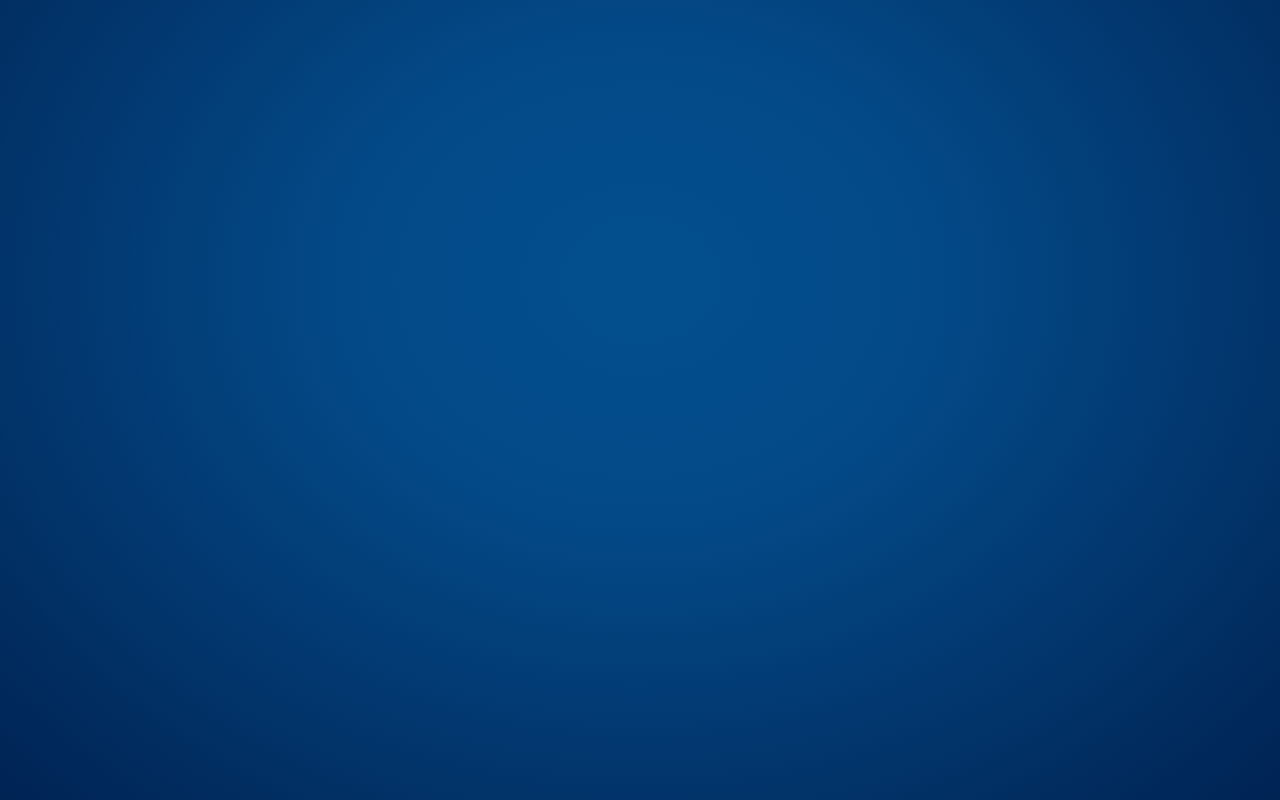
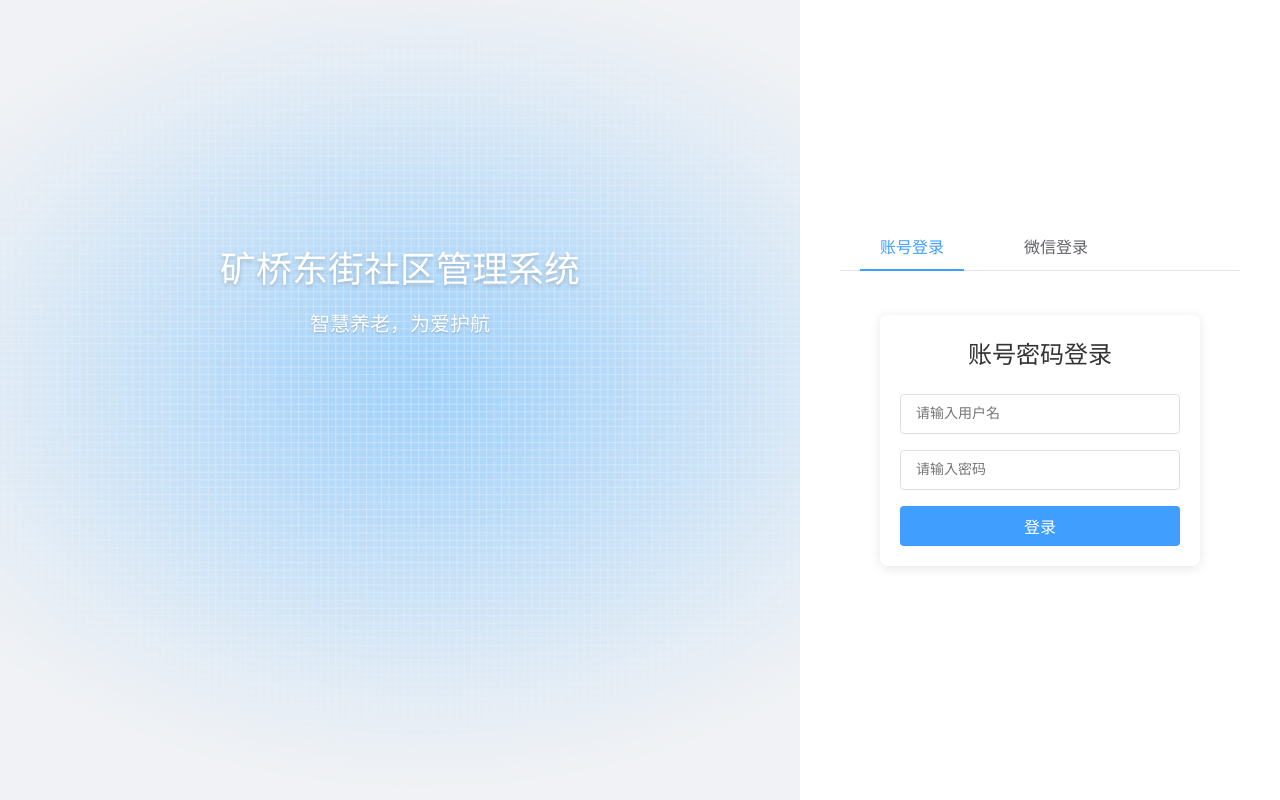
Before and after one commit to zhao-leo/kqtx-admin, a Vue app: page /login in a window 1280 px wide. Before the commit this address had no page. Built offline with nearby package versions, Linux system fonts and the light colour scheme.

Commit message:
✨ feat(Login): add login functionality with username/password and WeChat QR code

```diff
--- a/index.html
+++ b/index.html
@@ -5,6 +5,8 @@
   <meta charset="UTF-8">
   <link rel="icon" href="/favicon.ico">
   <meta name="viewport" content="width=device-width, initial-scale=1.0">
+  <script src="http://res.wx.qq.com/connect/zh_CN/htmledition/js/wxLogin.js"></script>
+
   <title>Vite App</title>
 </head>
 
--- /dev/null
+++ b/src/components/login/NameAndPassword.vue
@@ -0,0 +1,107 @@
+<template>
+  <div class="login-form">
+    <div class="form-header">账号密码登录</div>
+    <div class="form-content">
+      <div class="input-group">
+        <input type="text" v-model="username" placeholder="请输入用户名" class="login-input">
+      </div>
+      <div class="input-group">
+        <input type="password" v-model="password" placeholder="请输入密码" class="login-input">
+      </div>
+      <button class="login-btn" @click="handleLogin">
+        登录
+      </button>
+    </div>
+  </div>
+</template>
+
+<script setup>
+import { ref } from 'vue';
+import { useRouter } from 'vue-router';
+
+const router = useRouter();
+const username = ref('');
+const password = ref('');
+
+const handleLogin = async () => {
+  if (!username.value || !password.value) {
+    alert('请输入用户名和密码');
+    return;
+  }
+
+  try {
+    // TODO: 实现实际的登录逻辑
+    console.log('登录信息:', {
+      username: username.value,
+      password: password.value
+    });
+
+    // 模拟登录成功
+    router.push('/dashboard');
+  } catch (error) {
+    console.error('登录失败:', error);
+    alert('登录失败，请重试');
+  }
+};
+</script>
+
+<style scoped>
+.login-form {
+  width: 320px;
+  padding: 20px;
+  background: #fff;
+  border-radius: 8px;
+  box-shadow: 0 2px 12px rgba(0, 0, 0, 0.1);
+}
+
+.form-header {
+  font-size: 24px;
+  color: #333;
+  text-align: center;
+  margin-bottom: 24px;
+}
+
+.form-content {
+  margin-top: 20px;
+}
+
+.input-group {
+  margin-bottom: 16px;
+}
+
+.login-input {
+  width: 100%;
+  height: 40px;
+  padding: 0 15px;
+  border: 1px solid #dcdfe6;
+  border-radius: 4px;
+  font-size: 14px;
+  color: #606266;
+  transition: border-color 0.2s;
+}
+
+.login-input:focus {
+  border-color: #409eff;
+  outline: none;
+}
+
+.login-btn {
+  width: 100%;
+  height: 40px;
+  background-color: #409eff;
+  border: none;
+  border-radius: 4px;
+  color: white;
+  font-size: 16px;
+  cursor: pointer;
+  transition: background-color 0.2s;
+}
+
+.login-btn:hover {
+  background-color: #66b1ff;
+}
+
+.login-btn:active {
+  background-color: #3a8ee6;
+}
+</style>
--- /dev/null
+++ b/src/components/login/WeiXinQRcode.vue
@@ -0,0 +1,124 @@
+<template>
+  <div class="qrcode-login">
+    <div v-if="isLoading" class="loading">
+      <img src="@/assets/images/loading.gif" alt="加载中" class="loading-img">
+    </div>
+    <div v-else class="qrcode-wrapper">
+      <div id="wx-qrcode" class="qrcode-box">
+        <!-- 微信二维码将在这里显示 -->
+      </div>
+      <p class="qrcode-tip">请使用微信扫描二维码登录</p>
+      <p class="qrcode-refresh" @click="refreshQRCode">
+        二维码已失效？点击刷新
+      </p>
+    </div>
+  </div>
+</template>
+
+<script setup>
+import { ref, onMounted } from 'vue';
+
+const isLoading = ref(false);
+const wx_appid = import.meta.env.VITE_WX_APPID;
+const initWxLogin = () => {
+  if (typeof window.WxLogin === 'undefined') {
+    console.error('微信登录 SDK 未加载');
+    return;
+  }
+
+  isLoading.value = true;
+  try {
+    new window.WxLogin({
+      self_redirect: true,
+      id: "wx-qrcode",
+      appid: wx_appid,
+      scope: "snsapi_login",
+      redirect_uri: 'https%3A%2F%2Fpassport.yhd.com%2Fwechat%2Fcallback.do',
+      state: "STATE",
+      style: "black",
+    });
+  } catch (error) {
+    console.error('初始化微信登录失败:', error);
+  } finally {
+    isLoading.value = false;
+  }
+};
+
+const refreshQRCode = () => {
+  isLoading.value = true;
+  initWxLogin();
+};
+
+onMounted(() => {
+  initWxLogin();
+});
+</script>
+
+<style scoped>
+.qrcode-login {
+  width: 320px;
+  padding-bottom: 10px;
+  padding-top: 10px;
+  background: #fff;
+  border-radius: 8px;
+  box-shadow: 0 2px 12px rgba(0, 0, 0, 0.1);
+}
+
+.qrcode-wrapper {
+  text-align: center;
+}
+
+.qrcode-box {
+  width: 300px;
+  height: 400px;
+  margin: 0 auto;
+  position: relative;
+  overflow: hidden;
+  display: flex;
+  /* 添加这行 */
+  justify-content: center;
+  /* 添加这行 */
+  align-items: center;
+  /* 添加这行 */
+}
+
+/* 调整iframe大小 */
+.qrcode-box iframe {
+  position: absolute;
+  top: 50%;
+  left: 50%;
+  width: 300px;
+  height: 400px;
+  transform: scale(0.85);
+  transform-origin: center center;
+}
+
+.qrcode-tip {
+  margin-top: 16px;
+  color: #606266;
+  font-size: 14px;
+}
+
+.qrcode-refresh {
+  margin-top: 8px;
+  color: #409eff;
+  font-size: 14px;
+  cursor: pointer;
+}
+
+.qrcode-refresh:hover {
+  color: #66b1ff;
+}
+
+.loading {
+  display: flex;
+  justify-content: center;
+  align-items: center;
+  height: 200px;
+}
+
+.loading-img {
+  width: 32px;
+  height: 32px;
+}
+</style>
--- a/src/router/index.js
+++ b/src/router/index.js
@@ -9,6 +9,11 @@ const router = createRouter({
       name: 'dashboard',
       component: DashboardView,
     },
+    {
+      path: '/login',
+      name: 'login',
+      component: () => import('../views/LoginView.vue'),
+    }
   ],
 })
 
--- /dev/null
+++ b/src/views/LoginView.vue
@@ -0,0 +1,119 @@
+<template>
+  <div class="login-view">
+    <div class="login-bg">
+      <div class="bg-text">
+        <h1>矿桥东街社区管理系统</h1>
+        <p>智慧养老，为爱护航</p>
+      </div>
+    </div>
+    <div class="login-container">
+      <div class="login-box">
+        <div class="login-tabs">
+          <div class="tab-item" :class="{ active: currentTab === 'password' }" @click="currentTab = 'password'">
+            账号登录
+          </div>
+          <div class="tab-item" :class="{ active: currentTab === 'qrcode' }" @click="currentTab = 'qrcode'">
+            微信登录
+          </div>
+        </div>
+        <div class="tab-content">
+          <NameAndPassword v-if="currentTab === 'password'" />
+          <WeiXinQRcode v-else />
+        </div>
+      </div>
+    </div>
+  </div>
+</template>
+
+<script setup>
+import { ref } from 'vue';
+import NameAndPassword from '@/components/login/NameAndPassword.vue';
+import WeiXinQRcode from '@/components/login/WeiXinQRcode.vue';
+
+const currentTab = ref('password');
+</script>
+
+<style scoped>
+.login-view {
+  width: 100vw;
+  height: 100vh;
+  display: flex;
+  background-color: #f0f2f5;
+}
+
+.login-bg {
+  flex: 1;
+  background: url('@/assets/images/bg3.png') center center no-repeat;
+  background-size: cover;
+  position: relative;
+}
+
+.bg-text {
+  position: absolute;
+  left: 50%;
+  top: 30%;
+  transform: translateX(-50%);
+  text-align: center;
+  color: #fff;
+}
+
+.bg-text h1 {
+  font-size: 36px;
+  font-weight: 500;
+  margin-bottom: 16px;
+  text-shadow: 0 2px 4px rgba(0, 0, 0, 0.2);
+}
+
+.bg-text p {
+  font-size: 20px;
+  text-shadow: 0 1px 2px rgba(0, 0, 0, 0.2);
+}
+
+.login-container {
+  width: 480px;
+  display: flex;
+  align-items: center;
+  justify-content: center;
+  background-color: #fff;
+}
+
+.login-box {
+  width: 100%;
+  padding: 40px;
+}
+
+.login-tabs {
+  display: flex;
+  margin-bottom: 24px;
+  border-bottom: 1px solid #e4e7ed;
+}
+
+.tab-item {
+  padding: 0 20px 12px;
+  margin: 0 20px;
+  font-size: 16px;
+  color: #606266;
+  cursor: pointer;
+  position: relative;
+}
+
+.tab-item.active {
+  color: #409eff;
+}
+
+.tab-item.active::after {
+  content: '';
+  position: absolute;
+  bottom: -1px;
+  left: 0;
+  width: 100%;
+  height: 2px;
+  background-color: #409eff;
+}
+
+.tab-content {
+  display: flex;
+  justify-content: center;
+  padding-top: 20px;
+}
+</style>
```
Also changed, not shown: src/views/DashboardView.vue (+0 -13 lines), 1 other file (tests, documents, lock files or other folders).
